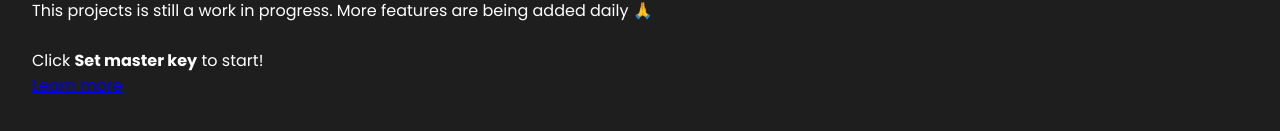
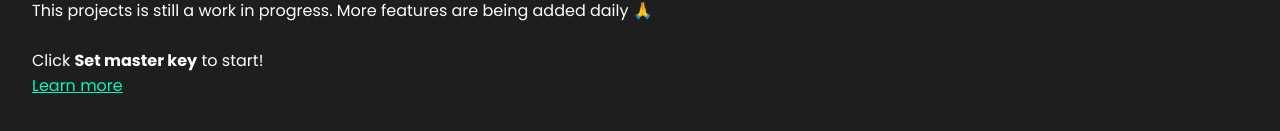
Before and after one commit to RD2P/vaultkeeper, a React (Vite) app: page / in a window 1280 px wide. Shown: the part 315-446 px from the top of the page. Built offline with nearby package versions, Linux system fonts and the light colour scheme.

Commit message:
Updated note styling

```diff
--- a/src/styles/styles.css
+++ b/src/styles/styles.css
@@ -58,7 +58,6 @@ button:hover {
 
 .account-row {
   padding: 0.5rem;
-  /* padding-left: 2rem; */
   display: grid;
   grid-template-columns: 30% 28% 25% 1fr;
   justify-content: space-between;
@@ -94,3 +93,7 @@ button:hover {
 .note {
   margin-top: 2rem;
 }
+
+.link {
+  color: var(--green-accent);
+}
```
